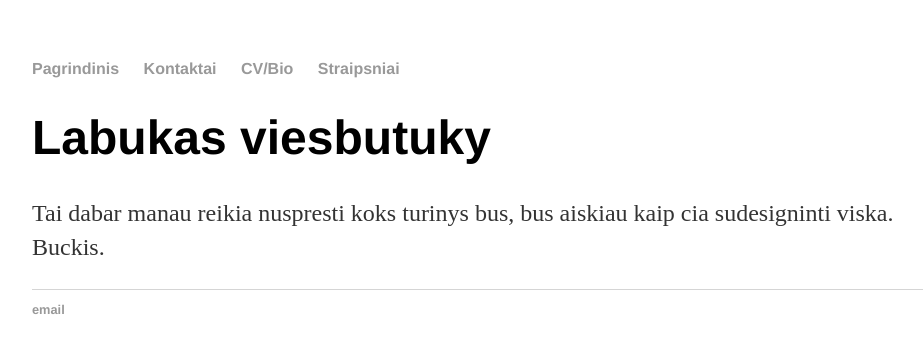
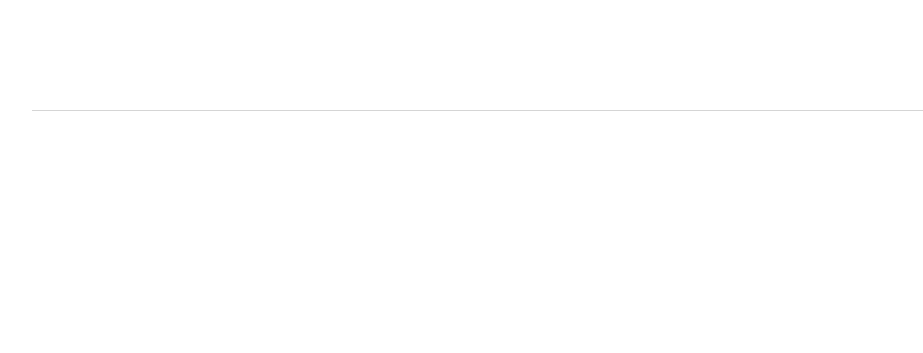
Before and after one commit to jurgisaleksa/jurgisaleksa.github.io, a Jekyll site: the page index.html, which Jekyll copies as it is, in a window 1280 px wide. Shown: the top 353 px of the page, without its empty margins (160-1083 px from the left). Built offline with Jekyll 4.4.1, drawn with Linux system fonts in a browser that asks for light colours.

Commit message:
Update index.html

```diff
--- a/index.html
+++ b/index.html
@@ -1,28 +1,27 @@
 <!DOCTYPE html>
 <html>
 	<head>
-		<title>Viesbutuky</title>
+		<title></title>
 		<link rel="stylesheet" type="text/css" href="/css/main.css">
 	</head>
 	<body>
 		<nav>
     		<ul>
-        		<li><a href="/">Pagrindinis</a></li>
-	        	<li><a href="/kontaktai">Kontaktai</a></li>
-        		<li><a href="/cv">CV/Bio</a></li>
-        		<li><a href="/straipsniai">Straipsniai</a></li>
+        		<li><a href="/"></a></li>
+	        	<li><a href="/kontaktai"></a></li>
+        		<li><a href="/cv"></a></li>
+        		<li><a href="/straipsniai"></a></li>
     		</ul>
 		</nav>
 		<div class="container">
     		<div class="blurb">
-        		<h1>Labukas viesbutuky</h1>
-				<p>Tai dabar manau reikia nuspresti koks turinys bus, bus aiskiau kaip cia sudesigninti viska. Buckis. </p>
+        		<h1></h1>
+				<p></p>
     		</div><!-- /.blurb -->
 		</div><!-- /.container -->
 		<footer>
     		<ul>
-        		<li><a href="mailto:ievos@gmail.com">email</a></li>
-        		<!-- <li><a href="https://github.com/hankquinlan">github.com/hankquinlan</a></li> -->
+        		<!-- <li><a href="mailto:aleksandravicius.jurgis@gmail.com">email</a></li> -->
 			</ul>
 		</footer>
 	</body>
```
